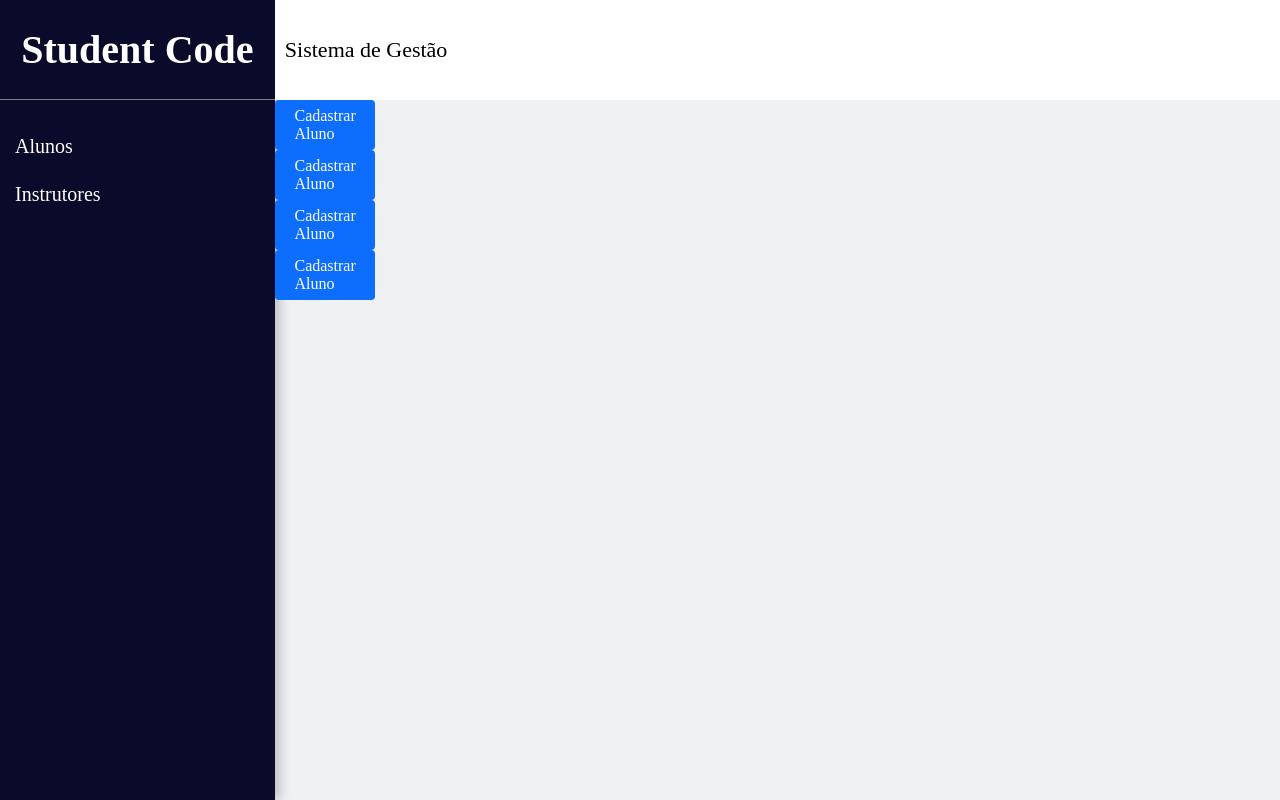
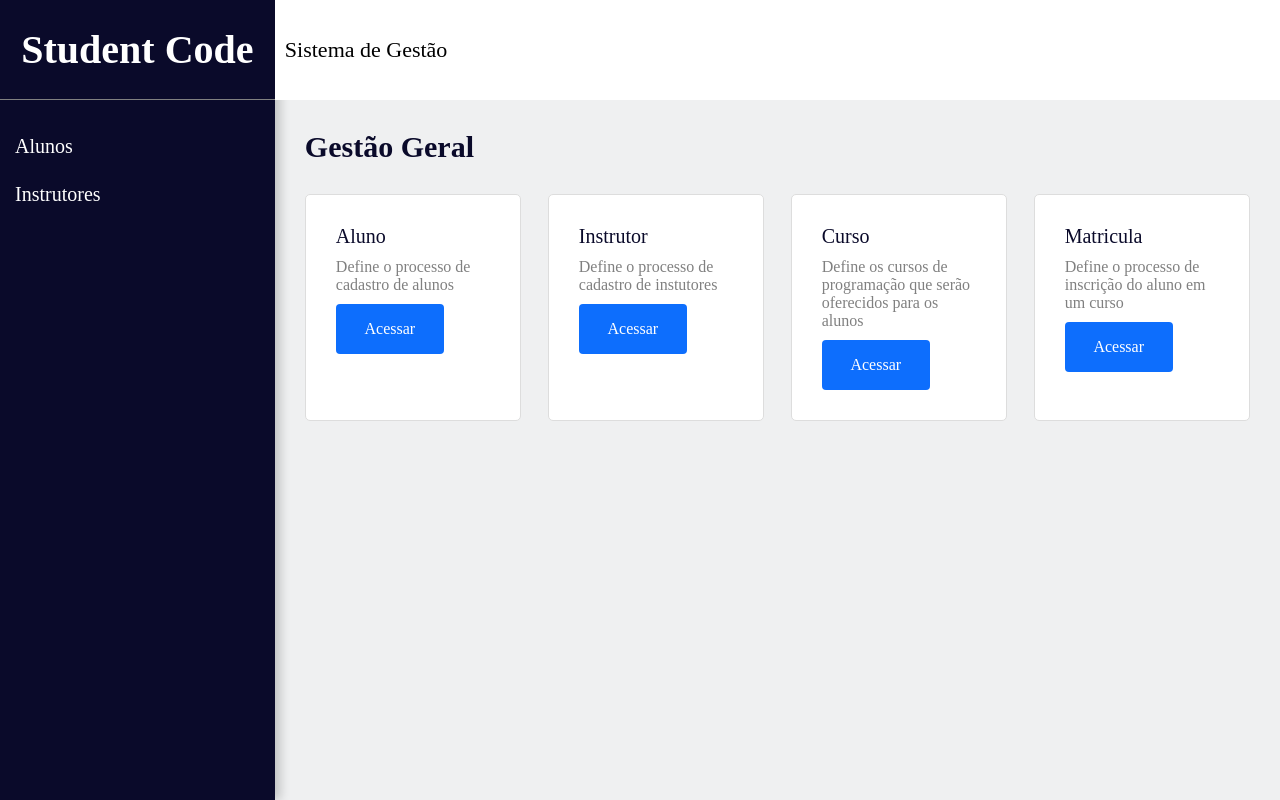
Before and after one commit to Matheusleal98/gestao-de-curso-frontend, a React (Create React App) app in the folder my-app/: page /admin/home in a window 1280 px wide. Built offline with nearby package versions, Linux system fonts and the light colour scheme.

Commit message:
criando os card e css na tela inicial.

```diff
--- a/my-app/src/pages/HomeAdmin/index.jsx
+++ b/my-app/src/pages/HomeAdmin/index.jsx
@@ -8,19 +8,28 @@ export const HomeAdmin = () => {
     return(
         <LayoutPage>
             <header className="main-header"> Sistema de Gestão</header>
+            <div className="title-page">Gestão Geral</div>
             <div className="card">
-                <Link to="/admin/cadastro-aluno" className="btn btn-home">
-                    Cadastrar Aluno
-                </Link>
-                <Link to="#" className="btn btn-home">
-                    Cadastrar Aluno
-                </Link>
-                <Link to="#" className="btn btn-home">
-                    Cadastrar Aluno
-                </Link>
-                <Link to="#" className="btn btn-home">
-                    Cadastrar Aluno
-                </Link>
+                <div className="card-item">
+                    <span className="card-title">Aluno</span>
+                    <span className="card-texto">Define o processo de cadastro de alunos</span>
+                    <Link to="/admin/cadastro-aluno" className="btn btn-home">Acessar</Link>
+                </div>
+                <div className="card-item">
+                    <span className="card-title">Instrutor</span>
+                    <span className="card-texto">Define o processo de cadastro de instutores</span>
+                    <Link to="/admin/cadastro-aluno" className="btn btn-home">Acessar</Link>
+                </div>
+                <div className="card-item">
+                    <span className="card-title">Curso</span>
+                    <span className="card-texto">Define os cursos de programação que serão oferecidos para os alunos</span>
+                    <Link to="/admin/cadastro-aluno" className="btn btn-home">Acessar</Link>
+                </div>
+                <div className="card-item">
+                    <span className="card-title">Matricula</span>
+                    <span className="card-texto">Define o processo de inscrição do aluno em um curso</span>
+                    <Link to="/admin/cadastro-aluno" className="btn btn-home">Acessar</Link>
+                </div>
             </div>
         </LayoutPage>
     );
--- a/my-app/src/pages/HomeAdmin/style.css
+++ b/my-app/src/pages/HomeAdmin/style.css
@@ -9,26 +9,57 @@
    align-items: center;
 }
 
-/* .card {
-   margin: 10px;
-   margin-top: 100px;
-   height: 100vh;
-   padding: 20px;
+.title-page {
+   padding-top: 30px;
+   padding-left: 30px;
+   font-size: 30px;
+   font-weight: bold;
+   color: #0A0A2A;
+}
+
+.card {
+   height: auto;
    display: flex;
+   flex-wrap: wrap;
+   justify-content: space-between;
+   padding: 30px;
+}
+
+.card-item {
+   width: calc(25% - 20px);
+   padding: 30px;
+   margin-bottom: 20px;
    background-color: #fff;
-} */
+   border: 1px solid #ddd;
+   border-radius: 5px;
+   display: flex;
+   flex-direction: column;
+   align-items: flex-start;
+}
+
+.card-item .card-texto {
+   padding-top: 10px;
+   padding-bottom: 10px;
+   display: block;
+   color: #808080;
+}
+
+.card-item .card-title {
+   font-size: 20px;
+   font-weight: 500;
+   color: #0A0A2A;
+}
 
 .btn {
+   width:70%;
    height: 50px;
-   padding-left: 20px;
-   padding-right: 20px;
-   margin-right: 40px;
    text-decoration: none;
    border-radius: 0.25rem;
    display: flex;
    align-items: center;
    justify-content: center;
    border: 1px solid transparent;
+   align-self: ;
  }
 
  .btn.btn-home {
```
